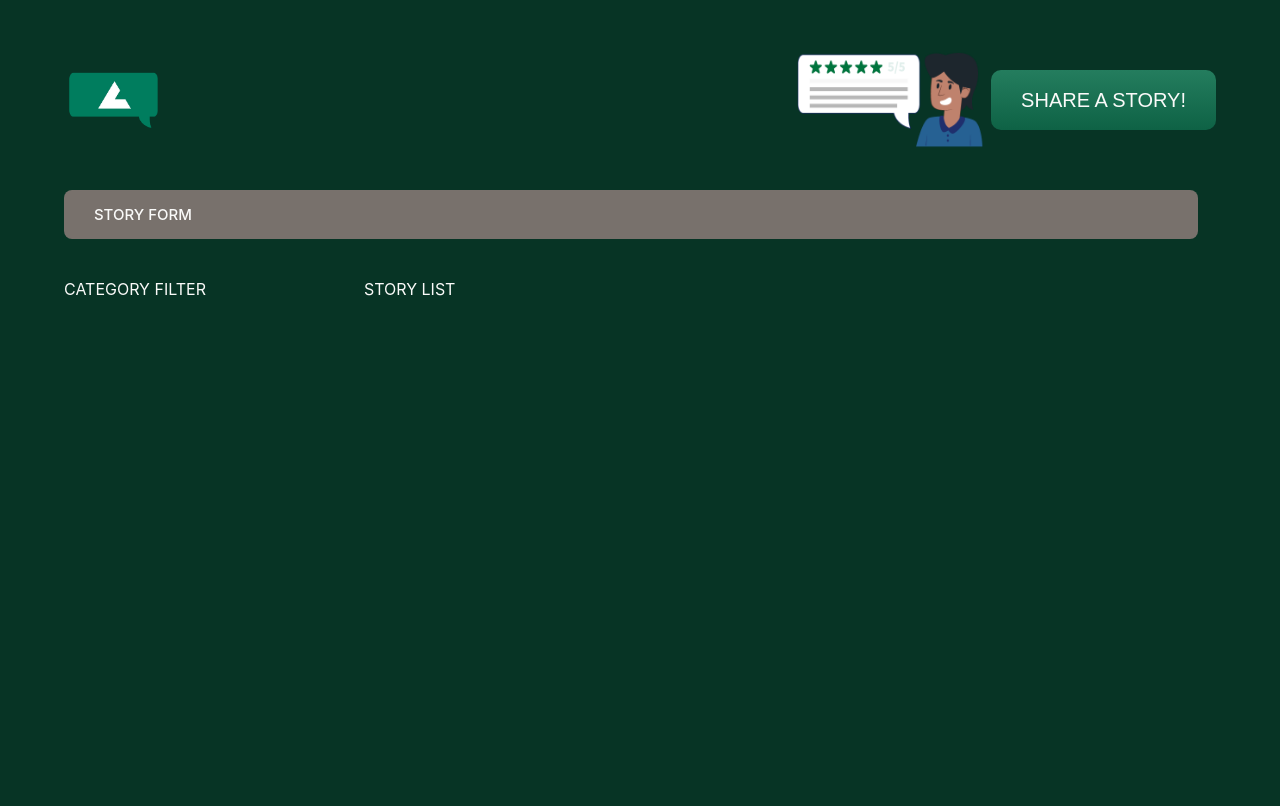
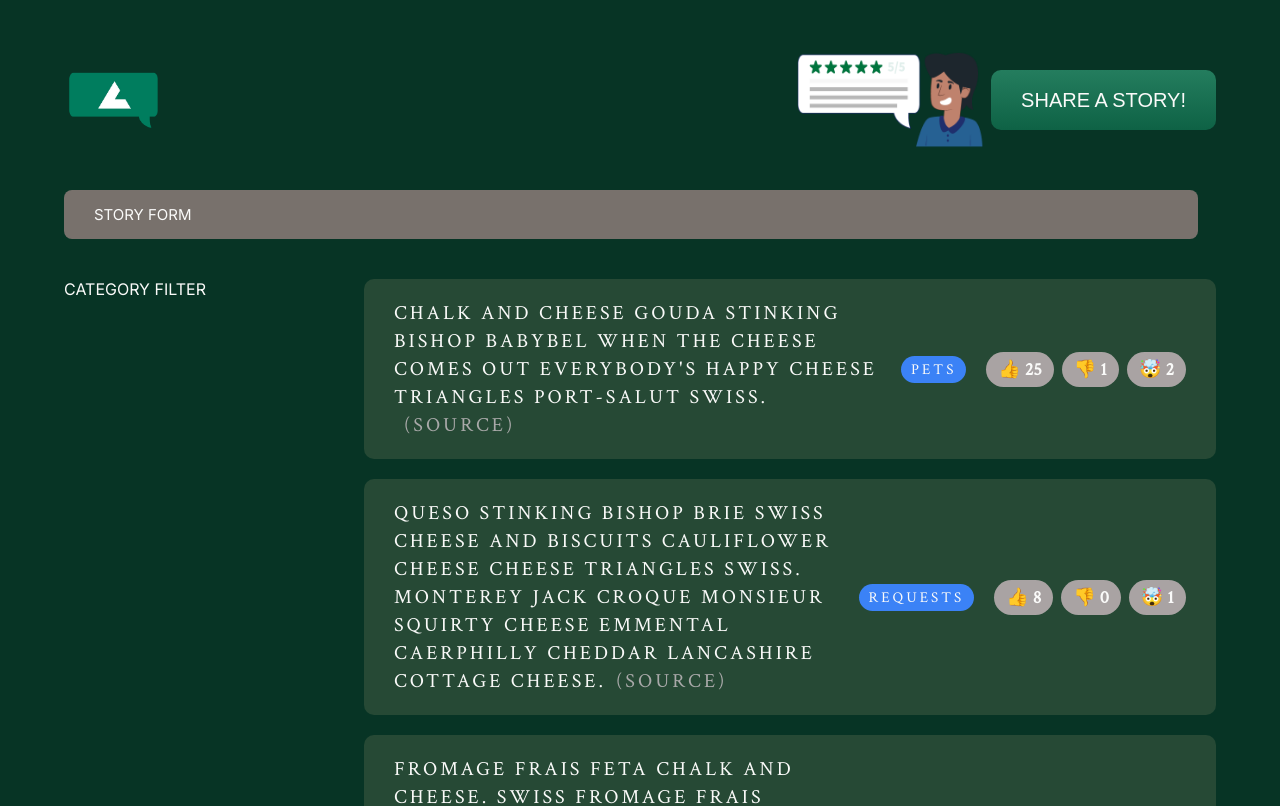
Before and after one commit to NatashaRodic/exceptional_customer_service, a React (Create React App) app: page / in a window 1280 px wide. Shown: the top 806 px of the page. Built offline with nearby package versions, Linux system fonts and the light colour scheme.

Commit message:
Divides Interface

```diff
--- a/public/index.html
+++ b/public/index.html
@@ -24,7 +24,13 @@
       work correctly both with client-side routing and a non-root public URL.
       Learn how to configure a non-root public URL by running `npm run build`.
     -->
-    <title>React App</title>
+    <link rel="preconnect" href="https://fonts.googleapis.com" />
+    <link rel="preconnect" href="https://fonts.gstatic.com" crossorigin />
+    <link
+      href="https://fonts.googleapis.com/css2?family=Crimson+Text&family=Inter:wght@400;600;700&display=swap"
+      rel="stylesheet"
+    />
+    <title>Bozzuto Experience</title>
   </head>
   <body>
     <noscript>You need to enable JavaScript to run this app.</noscript>
--- a/src/App.js
+++ b/src/App.js
@@ -1,4 +1,48 @@
+import { createFactory } from "react";
 import "./style.css";
+const CATEGORIES = [
+  { name: "Mozzarella", color: "#3b82f6" },
+  { name: "Parmesan", color: "#16a34a" },
+  { name: "Cheddar", color: "#ef4444" },
+  { name: "Brie", color: "#eab308" },
+  { name: "Swiss", color: "#db2777" },
+  { name: "Gruyere", color: "#14b8a6" },
+  { name: "Feta", color: "#f97316" },
+  { name: "Gouda", color: "#8b5cf6" },
+];
+
+const initialStories = [
+  {
+    id: 1,
+    text: "Chalk and cheese gouda stinking bishop babybel when the cheese comes out everybody's happy cheese triangles port-salut swiss.",
+    source: "http://www.cheeseipsum.co.uk/",
+    category: "Pets",
+    votesLike: 25,
+    votesDislike: 1,
+    votesMindblowing: 2,
+    createdIn: 2021,
+  },
+  {
+    id: 2,
+    text: "Queso stinking bishop brie swiss cheese and biscuits cauliflower cheese cheese triangles swiss. Monterey jack croque monsieur squirty cheese emmental caerphilly cheddar lancashire cottage cheese.",
+    source: "http://www.cheeseipsum.co.uk/",
+    category: "Requests",
+    votesLike: 8,
+    votesDislike: 0,
+    votesMindblowing: 1,
+    createdIn: 2019,
+  },
+  {
+    id: 3,
+    text: "Fromage frais feta chalk and cheese. Swiss fromage frais cheese and biscuits croque monsieur bavarian bergkase cheese strings red leicester goat. ",
+    source: "http://www.cheeseipsum.co.uk/",
+    category: "Packages",
+    votesLike: 8,
+    votesDislike: 3,
+    votesMindblowing: 1,
+    createdIn: 2015,
+  },
+];
 
 function App() {
   return (
@@ -24,7 +68,7 @@ function App() {
         </div>
       </header>
       <NewStoryForm />
-      <main class="main">
+      <main className="main">
         <CategoryFilter />
         <StoryList />
       </main>
@@ -38,6 +82,30 @@ function CategoryFilter() {
   return <aside>Category filter</aside>;
 }
 function StoryList() {
-  return <section>Story List</section>;
+  const stories = initialStories;
+  return (
+    <section>
+      <ul className="story-list">
+        {stories.map((story) => (
+          <li className="story">
+            <p>
+              {story.text}
+              <a className="source" href={story.source} target="_blank">
+                (Source)
+              </a>
+            </p>
+            <span className="category" style={{ backgroundColor: "#3b82f6" }}>
+              {story.category}
+            </span>
+            <div className="buttons-like-dislike">
+              <button>👍 {story.votesLike}</button>
+              <button>👎 {story.votesDislike}</button>
+              <button>🤯 {story.votesMindblowing}</button>
+            </div>
+          </li>
+        ))}
+      </ul>
+    </section>
+  );
 }
 export default App;
```
Also changed, not shown: 1 other file (tests, documents, lock files or other folders).
